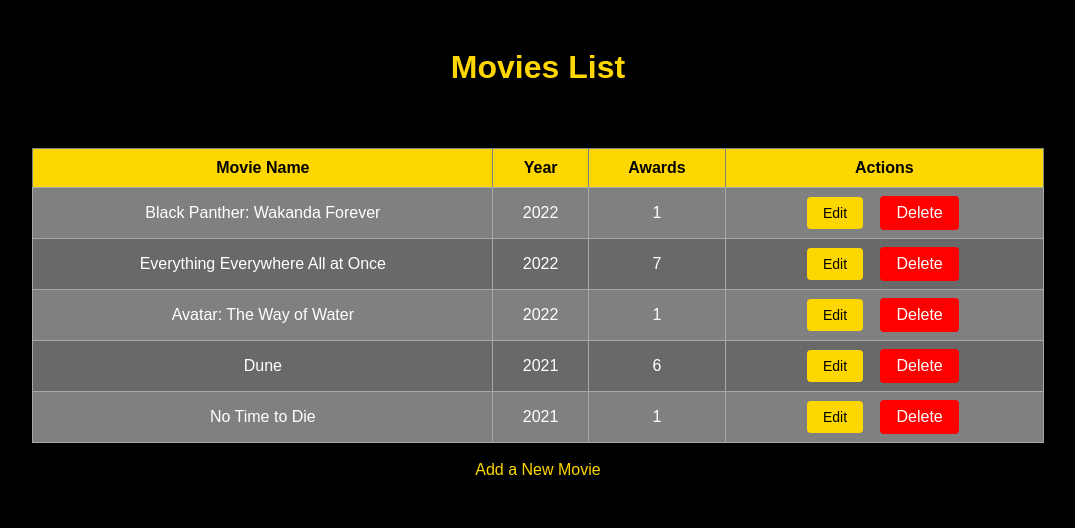
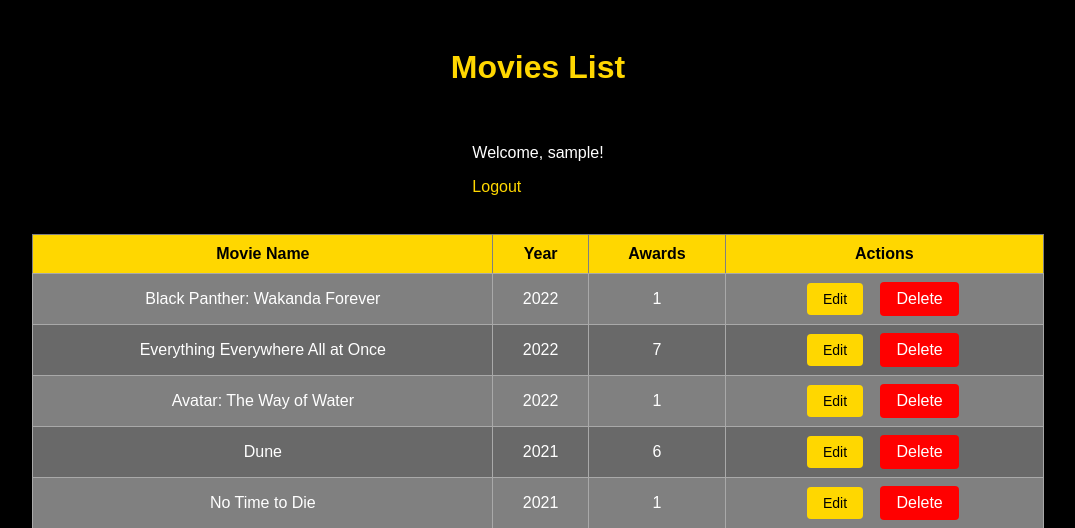
Before and after one commit to javligten/DDWT24, a Flask app: page / in a window 1280 px wide. Shown: the top 528 px of the page, without its empty margins (102-1177 px from the left). Run offline with Flask 3, Linux system fonts and the light colour scheme; the visitor is signed in with stand-in values (Sample User, id 1); data comes from the database, SQL or seed files in the repository.

Commit message:
Updated code index.html

```diff
--- a/assignment1_files/app/templates/index.html
+++ b/assignment1_files/app/templates/index.html
@@ -8,6 +8,17 @@
 </head>
 <body>
     <h1>Movies List</h1>
+
+    <div>
+        {% if current_user.is_authenticated %}
+            <p>Welcome, {{ current_user.username }}!</p>
+            <a href="{{ url_for('logout') }}" class="logout-btn">Logout</a>
+        {% else %}
+            <a href="{{ url_for('login') }}" class="login-btn">Login</a>
+        {% endif %}
+    </div>
+
+    <br>
 
     <table border="1">
         <tr>
```
